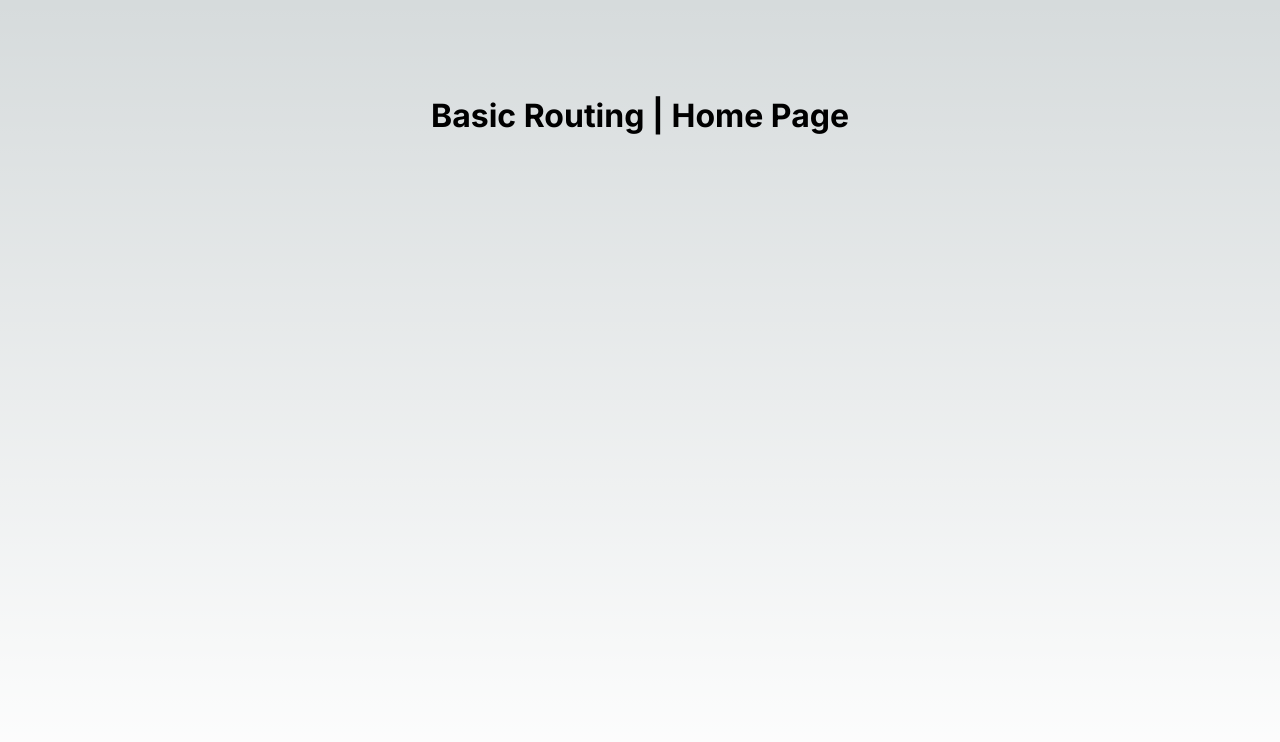
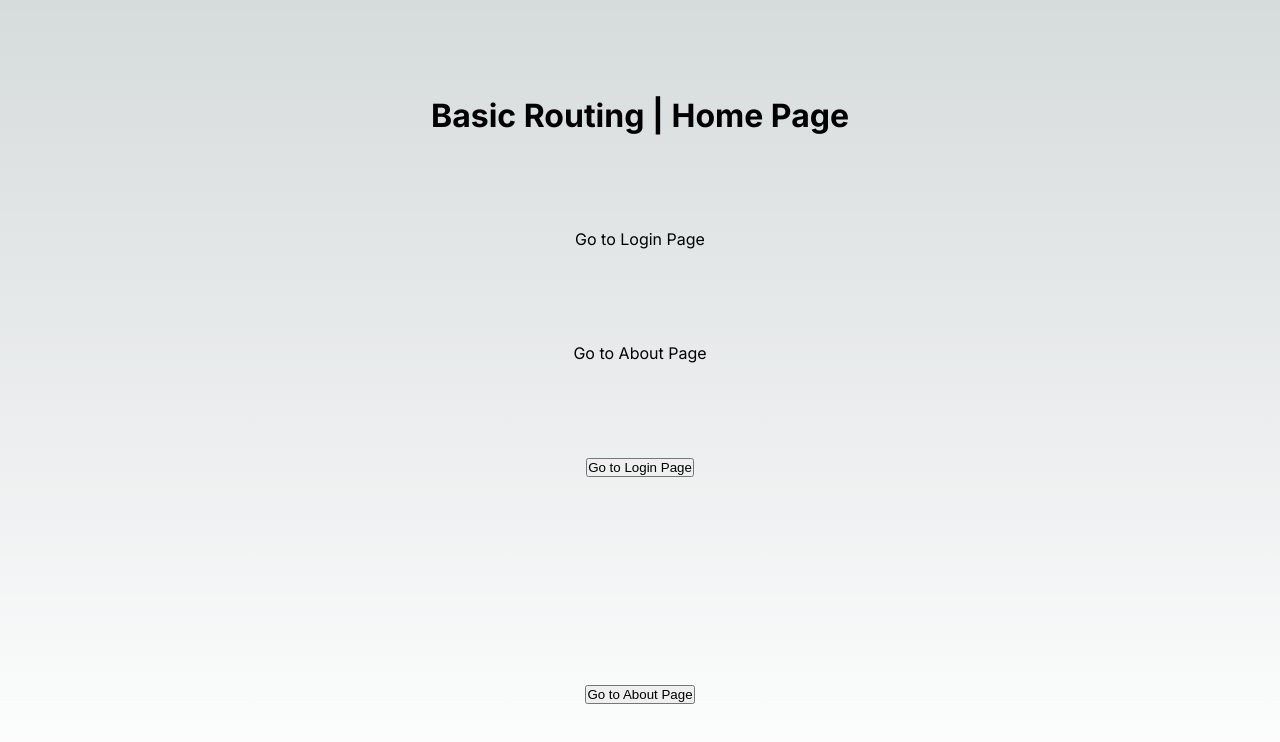
Before and after one commit to Dineshyagnik/NextJS, a Next.js app: page / in a window 1280 px wide. Shown: the top 742 px of the page. Built offline with nearby package versions, Linux system fonts and the light colour scheme.

Commit message:
linking and navigation

```diff
--- a/src/app/page.js
+++ b/src/app/page.js
@@ -1,11 +1,29 @@
+"use client"
+
+// import { useRouter } from 'next/router'; //wrong way
 import styles from './page.module.css'
+import Link from 'next/link'
+import {useRouter} from 'next/navigation'
 
 export default function Home() {
+
+  const router = useRouter();
+
+  const navigate=(name)=>{
+    router.push(name)
+  }
+
   return (
     <main className={styles.main}>
       <h1>Basic Routing | Home Page</h1>
       {/* <User name='dinesh'/> */}
       {/* <User name='Peter'/> */}
+      <Link href={'/login'}>Go to Login Page</Link>
+      <Link href={'/about'}>Go to About Page</Link>
+
+      <button onClick={()=>navigate("/login")}>Go to Login Page</button>
+      <br/>
+      <button onClick={()=>navigate("/about")}>Go to About Page</button>
     </main>
   )
 }
```
Also changed, not shown: src/app/about/page.js (+11 -0 lines), src/app/login/page.js (+10 -0 lines).
